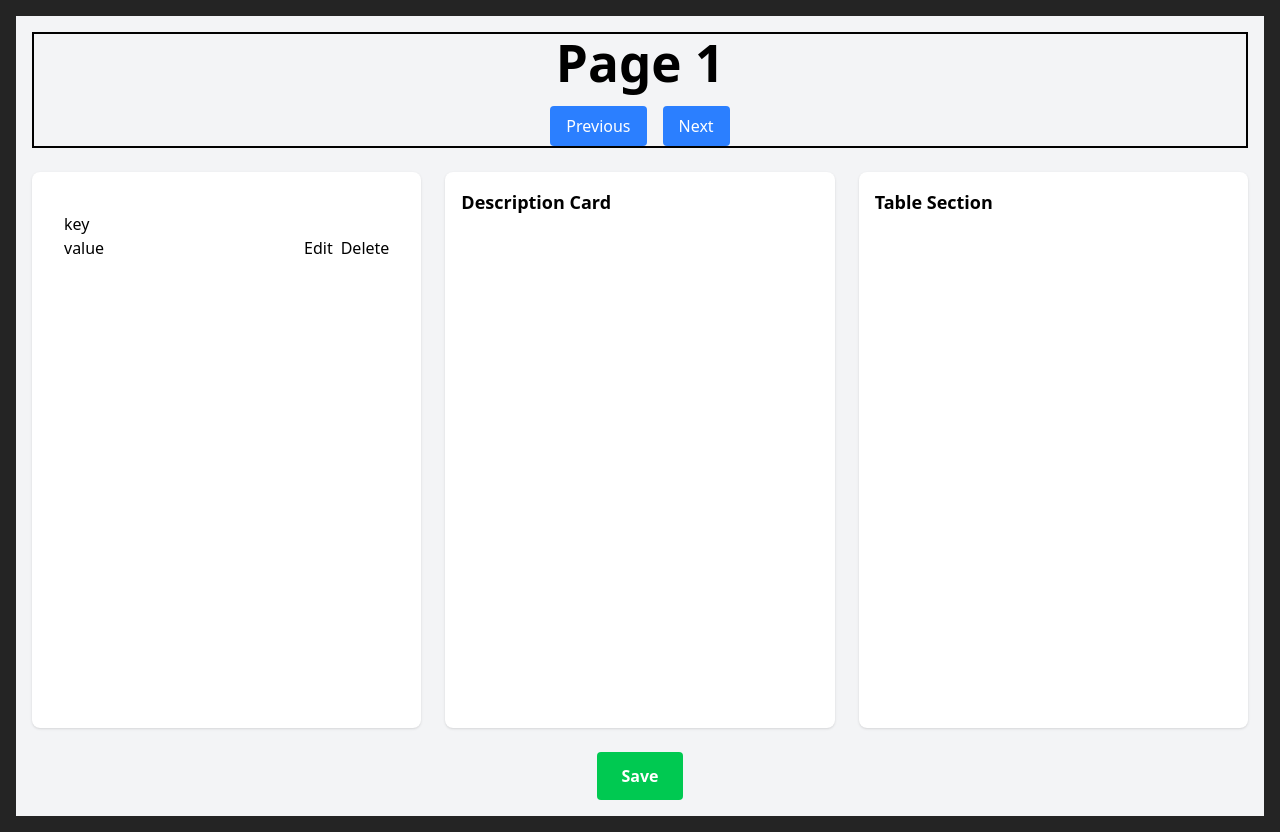
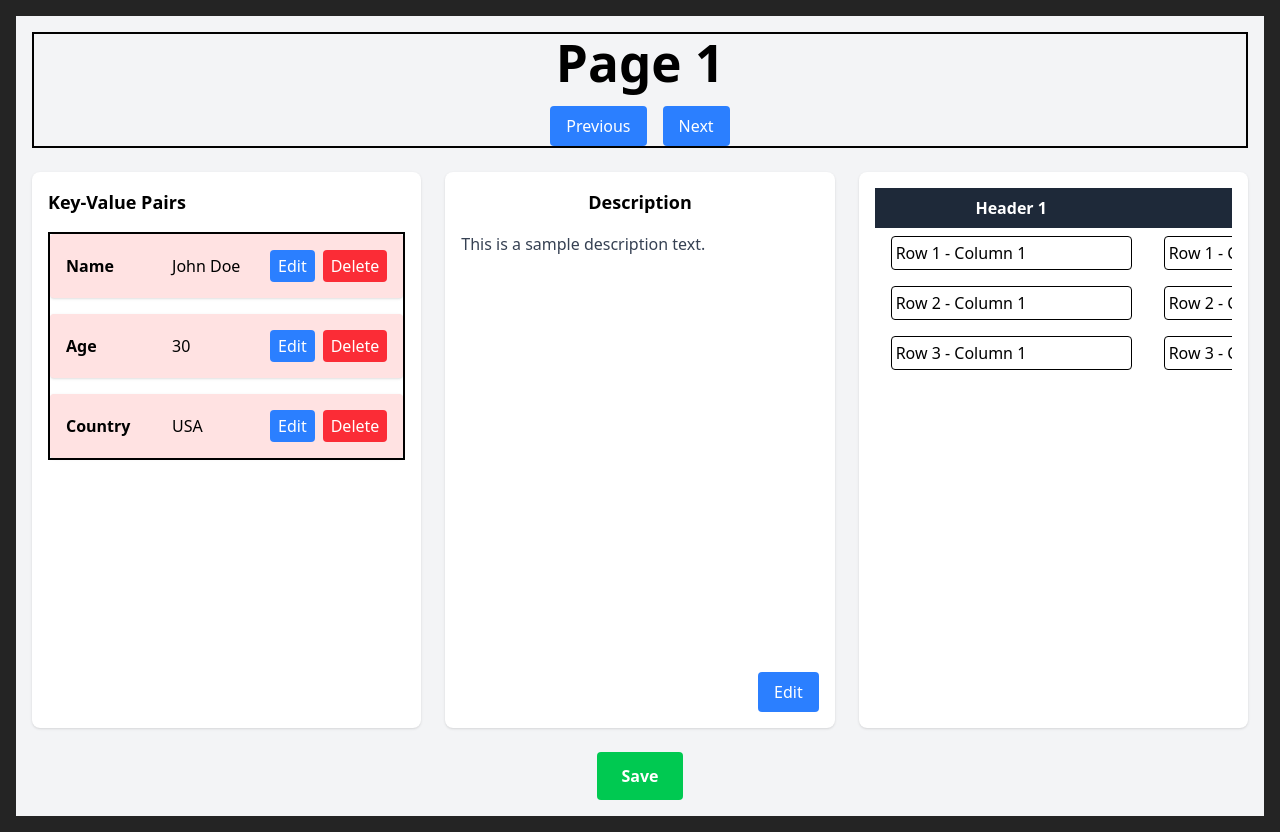
Before and after one commit to Pawan-20/React-refresher, a React (Vite) app: page /data-verification in a window 1280 px wide. Built offline with nearby package versions, Linux system fonts and the light colour scheme.

Commit message:
[feat]: added the layout for verification-page route , and the three components

```diff
--- a/src/DataVerificationPage.tsx
+++ b/src/DataVerificationPage.tsx
@@ -10,10 +10,9 @@ export const DataVerificationPage = () => {
     setPageNumber((prev) => prev + 1);
   };
 
-  const handlePrev = () => {
+  function handlePrev() {
     setPageNumber((prev) => (prev > 1 ? prev - 1 : 1));
-  };
-
+  }
   const handleSave = () => {
     console.log("Saving data...");
     // Here later we'll call API
--- a/src/components/DescriptionCard.tsx
+++ b/src/components/DescriptionCard.tsx
@@ -1,10 +1,57 @@
-const DescriptionCard = () => {
+import { useState } from "react";
+
+export const DescriptionCard = () => {
+  const [isEditing, setIsEditing] = useState(false);
+  const [description, setDescription] = useState(
+    "This is a sample description text."
+  );
+
+  const handleEditClick = () => {
+    setIsEditing(true);
+  };
+
+  const handleSaveClick = () => {
+    setIsEditing(false);
+    // You can also send updated data to parent later
+    console.log("Saved description:", description);
+  };
+
   return (
-    <div>
-      <h2 className="text-lg font-semibold mb-4">Description Card</h2>
-      {/* We'll show and edit description here later */}
+    <div className="flex flex-col h-full">
+      <h2 className="text-lg font-semibold mb-4 text-center">Description</h2>
+
+      {/* Main Content */}
+      <div className="flex-1">
+        {isEditing ? (
+          <textarea
+            className="w-full h-full p-2 border rounded"
+            value={description}
+            onChange={(e) => setDescription(e.target.value)}
+          />
+        ) : (
+          <p className="text-gray-700">{description}</p>
+        )}
+      </div>
+
+      {/* Action Button */}
+      <div className="mt-4 text-right">
+        {isEditing ? (
+          <button
+            onClick={handleSaveClick}
+            className="px-4 py-2 bg-green-500 text-white rounded hover:bg-green-600"
+          >
+            Save
+          </button>
+        ) : (
+          <button
+            onClick={handleEditClick}
+            className="px-4 py-2 bg-blue-500 text-white rounded hover:bg-blue-600"
+          >
+            Edit
+          </button>
+        )}
+      </div>
     </div>
   );
 };
-
 export default DescriptionCard;
--- a/src/components/KeyValueComponent.tsx
+++ b/src/components/KeyValueComponent.tsx
@@ -1,19 +1,100 @@
-function KeyValue() {
+import { useState } from "react";
+
+type KeyValue = {
+  id: number;
+  key: string;
+  value: string;
+};
+
+export const KeyValueComponent = () => {
+  const [keyValueList, setKeyValueList] = useState<KeyValue[]>([
+    { id: 1, key: "Name", value: "John Doe" },
+    { id: 2, key: "Age", value: "30" },
+    { id: 3, key: "Country", value: "USA" },
+  ]);
+
+  const [editingId, setEditingId] = useState<number | null>(null);
+  const [editedKey, setEditedKey] = useState("");
+  const [editedValue, setEditedValue] = useState("");
+
+  const handleEditClick = (item: KeyValue) => {
+    setEditingId(item.id);
+    setEditedKey(item.key);
+    setEditedValue(item.value);
+  };
+
+  const handleSaveClick = (id: number) => {
+    setKeyValueList((prev) =>
+      prev.map((item) =>
+        item.id === id ? { ...item, key: editedKey, value: editedValue } : item
+      )
+    );
+    setEditingId(null);
+  };
+
+  const handleDeleteClick = (id: number) => {
+    setKeyValueList((prev) => prev.filter((item) => item.id !== id));
+  };
+
   return (
-    <>
-      <div className="h-[5.5rem] w-full flex justify-between items-end p-4 ">
-        <div>
-          <h3>key</h3>
-          <p>value</p>
-        </div>
-        <div className="flex flex-row gap-x-2">
-          <button>Edit</button>
-          <button>Delete</button>
-        </div>
+    <div>
+      <h2 className="text-lg font-semibold mb-4">Key-Value Pairs</h2>
+
+      <div className="flex flex-col gap-4 border-2">
+        {keyValueList.map((item) => (
+          <div
+            key={item.id}
+            className="p-4 bg-red-100 rounded shadow flex justify-between items-center"
+          >
+            {editingId === item.id ? (
+              <div className="flex-1 flex gap-2">
+                <input
+                  className="border p-1 rounded w-1/2"
+                  value={editedKey}
+                  onChange={(e) => setEditedKey(e.target.value)}
+                />
+                <input
+                  className="border p-1 rounded w-1/2"
+                  value={editedValue}
+                  onChange={(e) => setEditedValue(e.target.value)}
+                />
+              </div>
+            ) : (
+              <div className="flex-1 flex gap-2">
+                <p className="font-semibold w-1/2">{item.key}</p>
+                <p className="w-1/2">{item.value}</p>
+              </div>
+            )}
+
+            {/* Action Buttons */}
+            <div className="flex gap-2">
+              {editingId === item.id ? (
+                <button
+                  onClick={() => handleSaveClick(item.id)}
+                  className="px-2 py-1 bg-green-500 text-white rounded hover:bg-green-600"
+                >
+                  Save
+                </button>
+              ) : (
+                <button
+                  onClick={() => handleEditClick(item)}
+                  className="px-2 py-1 bg-blue-500 text-white rounded hover:bg-blue-600"
+                >
+                  Edit
+                </button>
+              )}
+              <button
+                onClick={() => handleDeleteClick(item.id)}
+                className="px-2 py-1 bg-red-500 text-white rounded hover:bg-red-600"
+              >
+                Delete
+              </button>
+            </div>
+          </div>
+        ))}
       </div>
-      {/* more key values boxes will be here */}
-    </>
+    </div>
   );
-}
+};
 
-export default KeyValue;
+export default KeyValueComponent;
--- a/src/components/TableComponent.tsx
+++ b/src/components/TableComponent.tsx
@@ -1,10 +1,108 @@
-function Table() {
+import { useState } from "react";
+
+type TableRow = {
+  id: number;
+  header1: string;
+  header2: string;
+  header3: string;
+};
+
+type EditableColumn = Exclude<keyof TableRow, "id">;
+
+const TableComponent = () => {
+  const [tableData, setTableData] = useState<TableRow[]>([
+    {
+      id: 1,
+      header1: "Row 1 - Column 1",
+      header2: "Row 1 - Column 2",
+      header3: "Row 1 - Column 3",
+    },
+    {
+      id: 2,
+      header1: "Row 2 - Column 1",
+      header2: "Row 2 - Column 2",
+      header3: "Row 2 - Column 3",
+    },
+    {
+      id: 3,
+      header1: "Row 3 - Column 1",
+      header2: "Row 3 - Column 2",
+      header3: "Row 3 - Column 3",
+    },
+  ]);
+
+  const handleDeleteClick = (id: number) => {
+    setTableData((prev) => prev.filter((row) => row.id !== id));
+  };
+
+  const handleEditClick = (
+    id: number,
+    column: EditableColumn,
+    value: string
+  ) => {
+    const newData = [...tableData];
+    const row = newData.find((item) => item.id === id);
+    if (row) {
+      row[column] = value;
+    }
+    setTableData(newData);
+  };
+
   return (
-    <div>
-      <h2 className="text-lg font-semibold mb-4">Table Section</h2>
-      {/* We'll create table with edit/delete actions here later */}
+    <div className="overflow-x-auto">
+      <table className="table-auto w-full">
+        <thead className="sticky top-0 bg-gray-800 text-white">
+          <tr>
+            <th className="px-4 py-2">Header 1</th>
+            <th className="px-4 py-2">Header 2</th>
+            <th className="px-4 py-2">Header 3</th>
+            <th className="px-4 py-2">Actions</th>
+          </tr>
+        </thead>
+        <tbody>
+          {tableData.map((row) => (
+            <tr key={row.id}>
+              <td className="px-4 py-2">
+                <input
+                  value={row.header1}
+                  onChange={(e) =>
+                    handleEditClick(row.id, "header1", e.target.value)
+                  }
+                  className="border p-1 rounded"
+                />
+              </td>
+              <td className="px-4 py-2">
+                <input
+                  value={row.header2}
+                  onChange={(e) =>
+                    handleEditClick(row.id, "header2", e.target.value)
+                  }
+                  className="border p-1 rounded"
+                />
+              </td>
+              <td className="px-4 py-2">
+                <input
+                  value={row.header3}
+                  onChange={(e) =>
+                    handleEditClick(row.id, "header3", e.target.value)
+                  }
+                  className="border p-1 rounded"
+                />
+              </td>
+              <td className="px-4 py-2 flex gap-2">
+                <button
+                  onClick={() => handleDeleteClick(row.id)}
+                  className="px-2 py-1 bg-red-500 text-white rounded hover:bg-red-600"
+                >
+                  Delete
+                </button>
+              </td>
+            </tr>
+          ))}
+        </tbody>
+      </table>
     </div>
   );
-}
+};
 
-export default Table;
+export default TableComponent;
```
